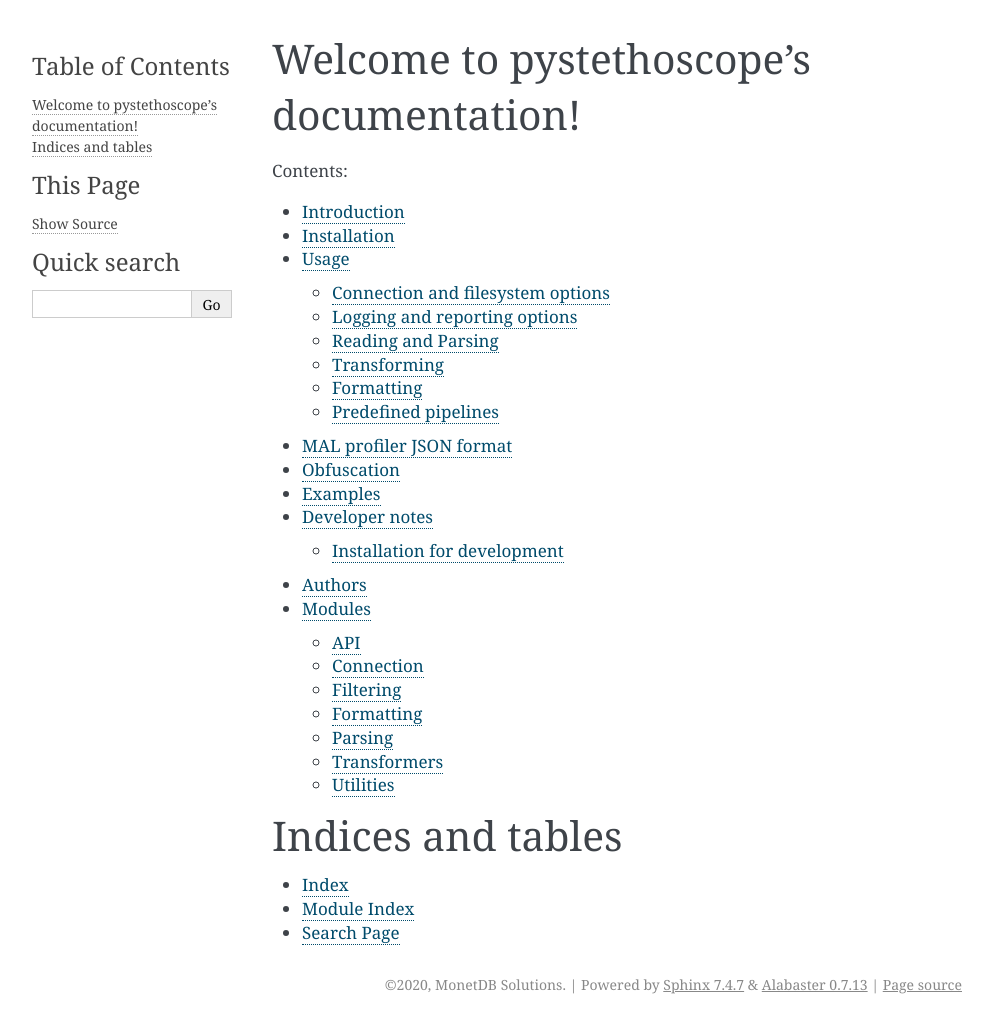
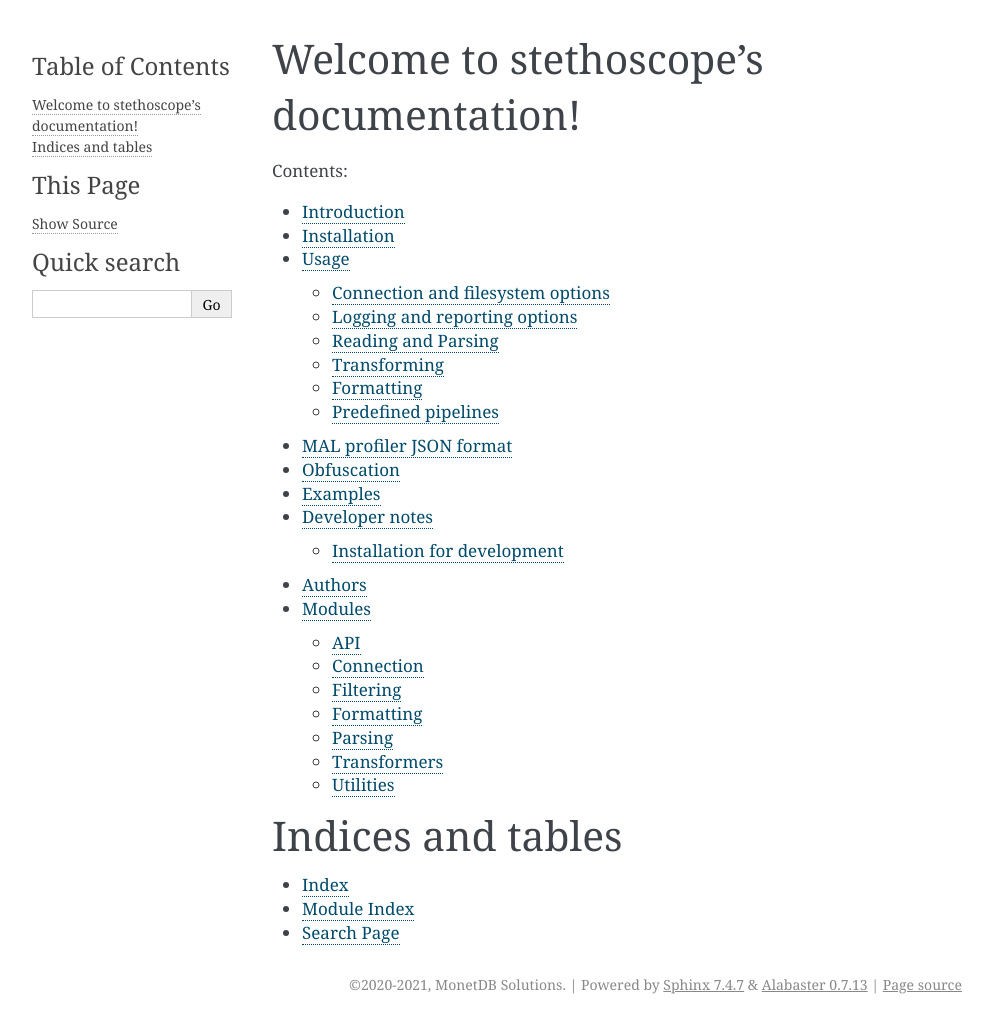
Before and after one commit to MonetDBSolutions/monetdb-stethoscope, a Sphinx documentation site: the page built from docs/source/index.rst, in a window 1280 px wide. Shown: the whole page, without its empty margins (148-1141 px from the left). Built offline with Sphinx 7.4.7, drawn with Linux system fonts in a browser that asks for light colours.

Commit message:
Minor documentation updates

```diff
--- a/docs/source/conf.py
+++ b/docs/source/conf.py
@@ -17,8 +17,8 @@ sys.path.insert(0, os.path.abspath('../../'))
 
 # -- Project information -----------------------------------------------------
 
-project = 'pystethoscope'
-copyright = '2020, MonetDB Solutions'
+project = 'monetdb-stethoscope'
+copyright = '2020-2021, MonetDB Solutions'
 author = 'Panagiotis Koutsourakis'
 
 # The full version, including alpha/beta/rc tags
--- a/docs/source/index.rst
+++ b/docs/source/index.rst
@@ -1,4 +1,4 @@
-Welcome to pystethoscope's documentation!
+Welcome to stethoscope's documentation!
 =========================================
 
 .. toctree::
```
